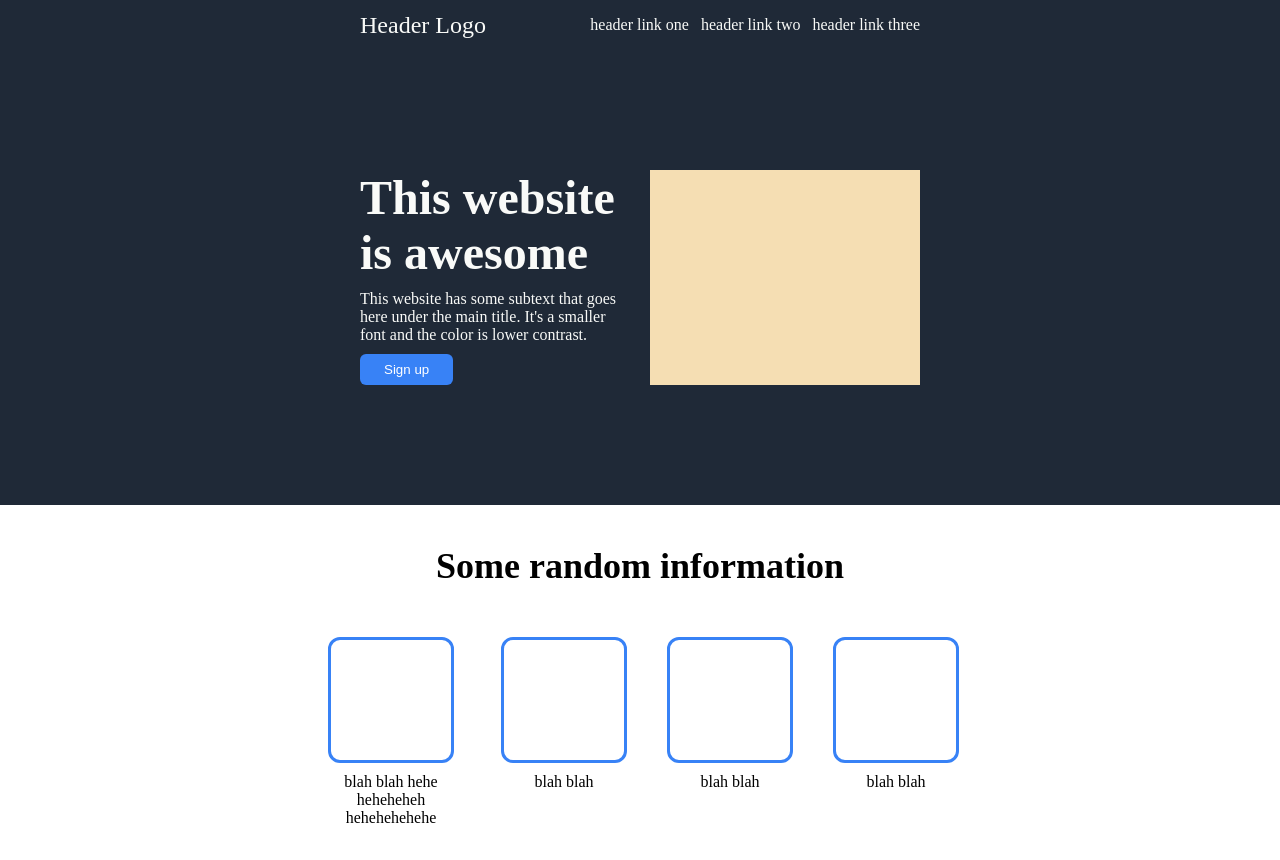
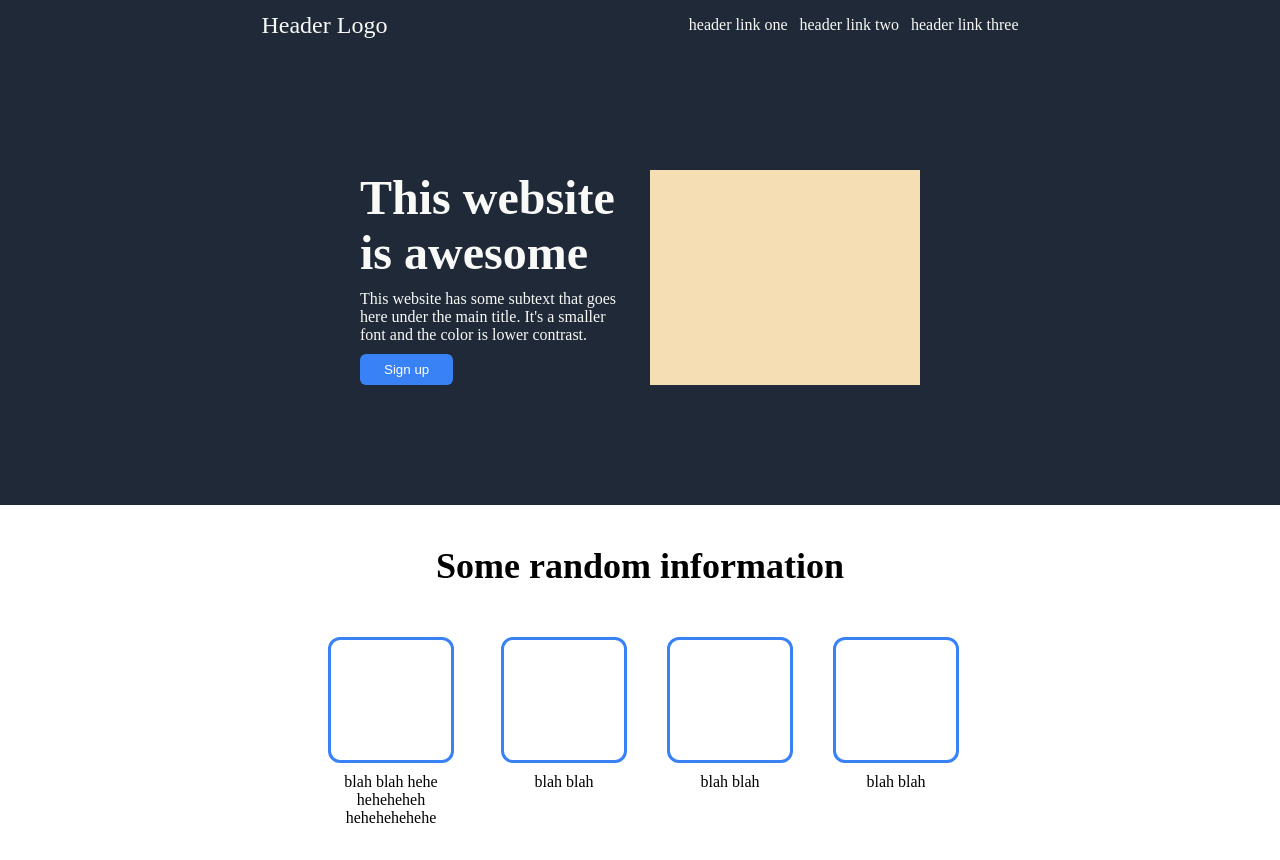
Before and after one commit to yongki95/website_project, a plain HTML site: page index.html in a window 1280 px wide. Shown: the top 860 px of the page. Drawn offline with Linux system fonts and the light colour scheme.

Commit message:
remove padding for top header and change justify-content from space-between to space evenly

```diff
--- a/style.css
+++ b/style.css
@@ -20,9 +20,8 @@ body {
 
 .top_header {
     display: flex;
-    justify-content: space-between;
+    justify-content: space-evenly;
     align-items: center;
-    padding: 0 360px;
 }
 
 .logo_text_header {
@@ -39,6 +38,7 @@ body {
 .content_header{
     display: flex;
     padding: 120px 360px;
+    flex: 1;
     align-items: center;
 }
 
```
